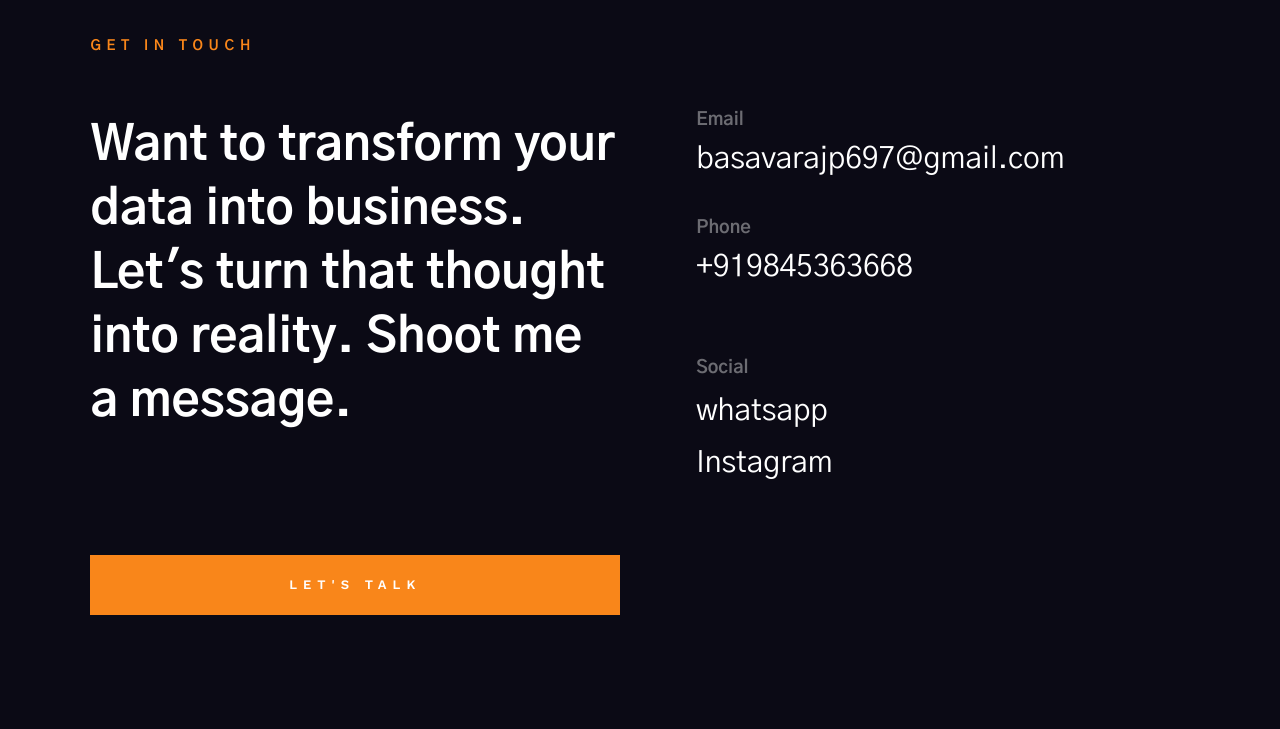
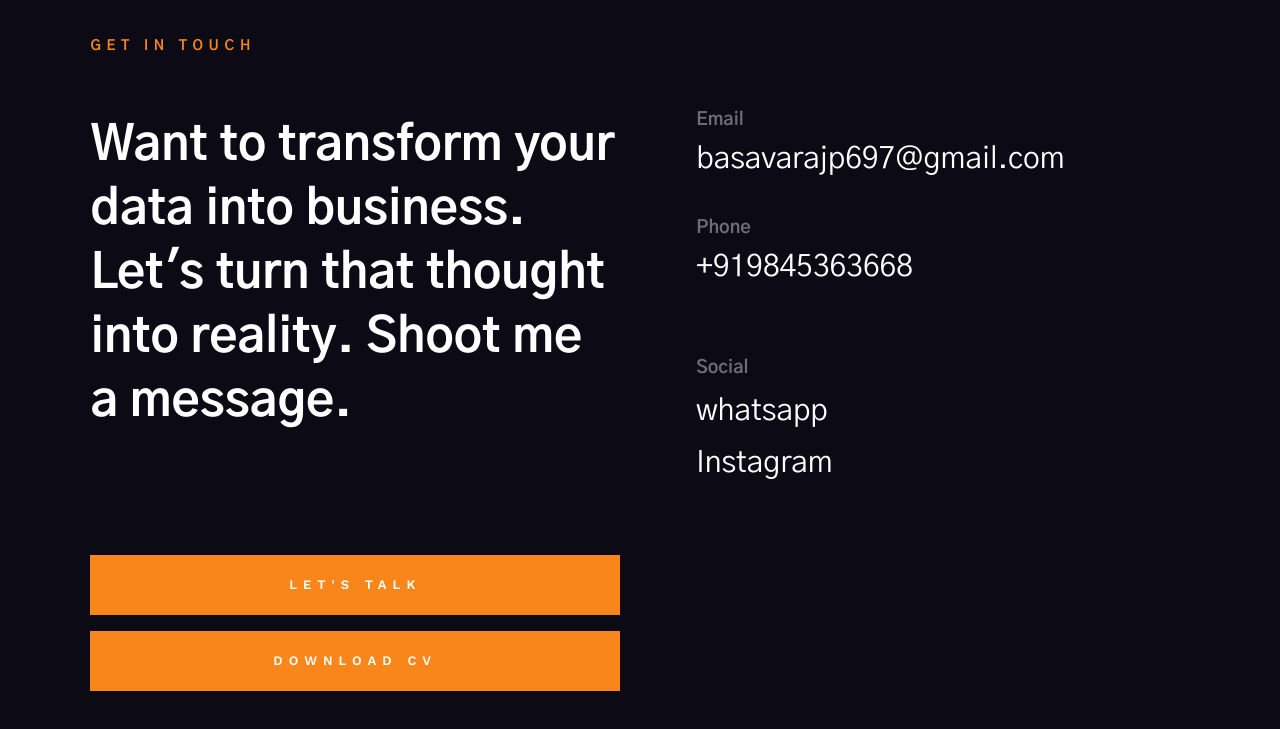
Before and after one commit to Basavaraj-D/portfolio, a plain HTML site: page index.html in a window 1280 px wide. Shown: the part 6135-6864 px from the top of the page. Drawn offline with nearby package versions, Linux system fonts and the light colour scheme.

Commit message:
Update index.html

```diff
--- a/index.html
+++ b/index.html
@@ -461,6 +461,9 @@
                 <div class="footer-email-us">
                     <a href="mailto:basavarajp697@gmail.com" class="btn btn--primary h-full-width">Let's Talk</a>
                 </div>
+                <div class="footer-download cv">
+                    <a href="Basavaraj D.docx" class="btn btn--primary h-full-width">Download CV</a>
+                </div>
             </div>
 
             <div class="column large-5">
```
